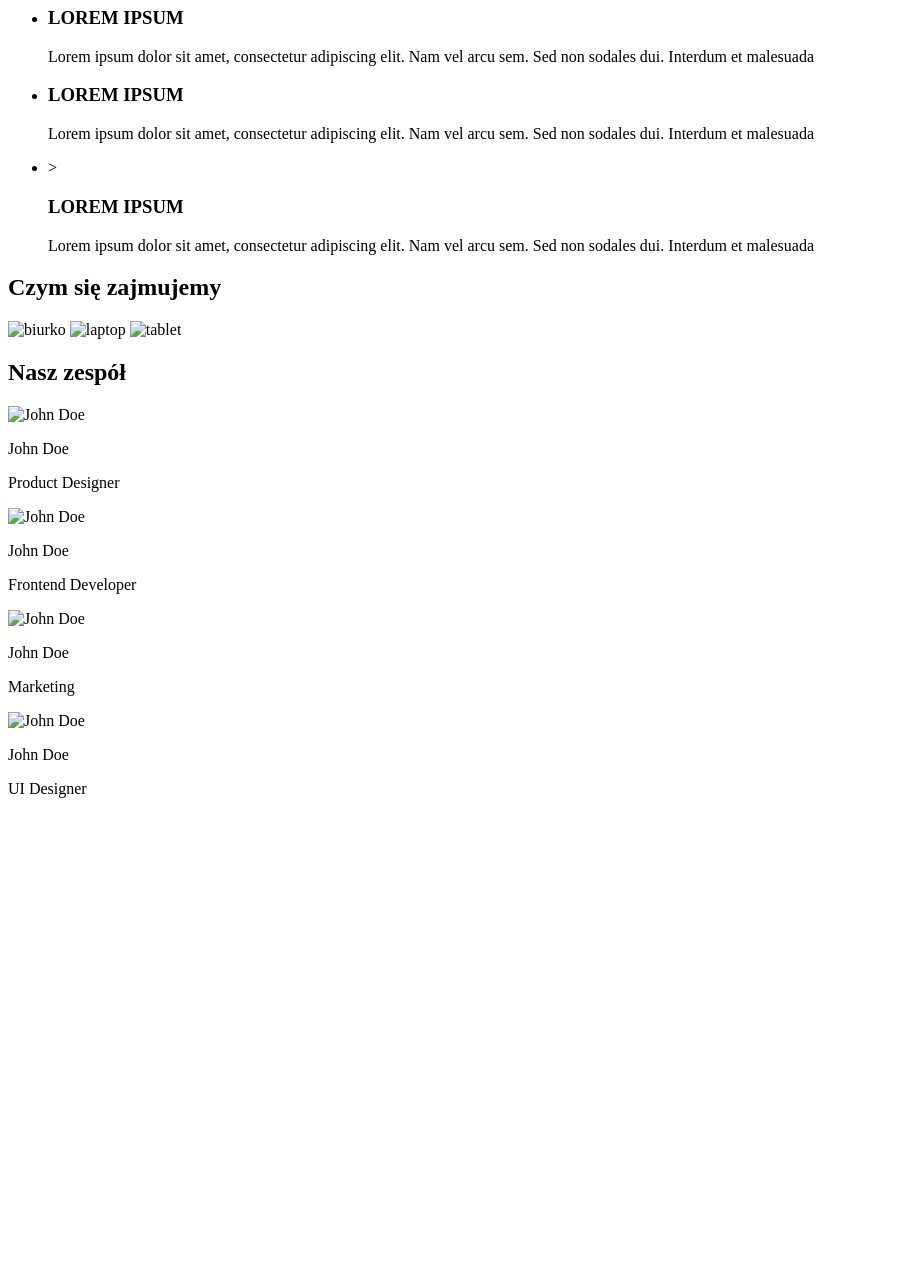
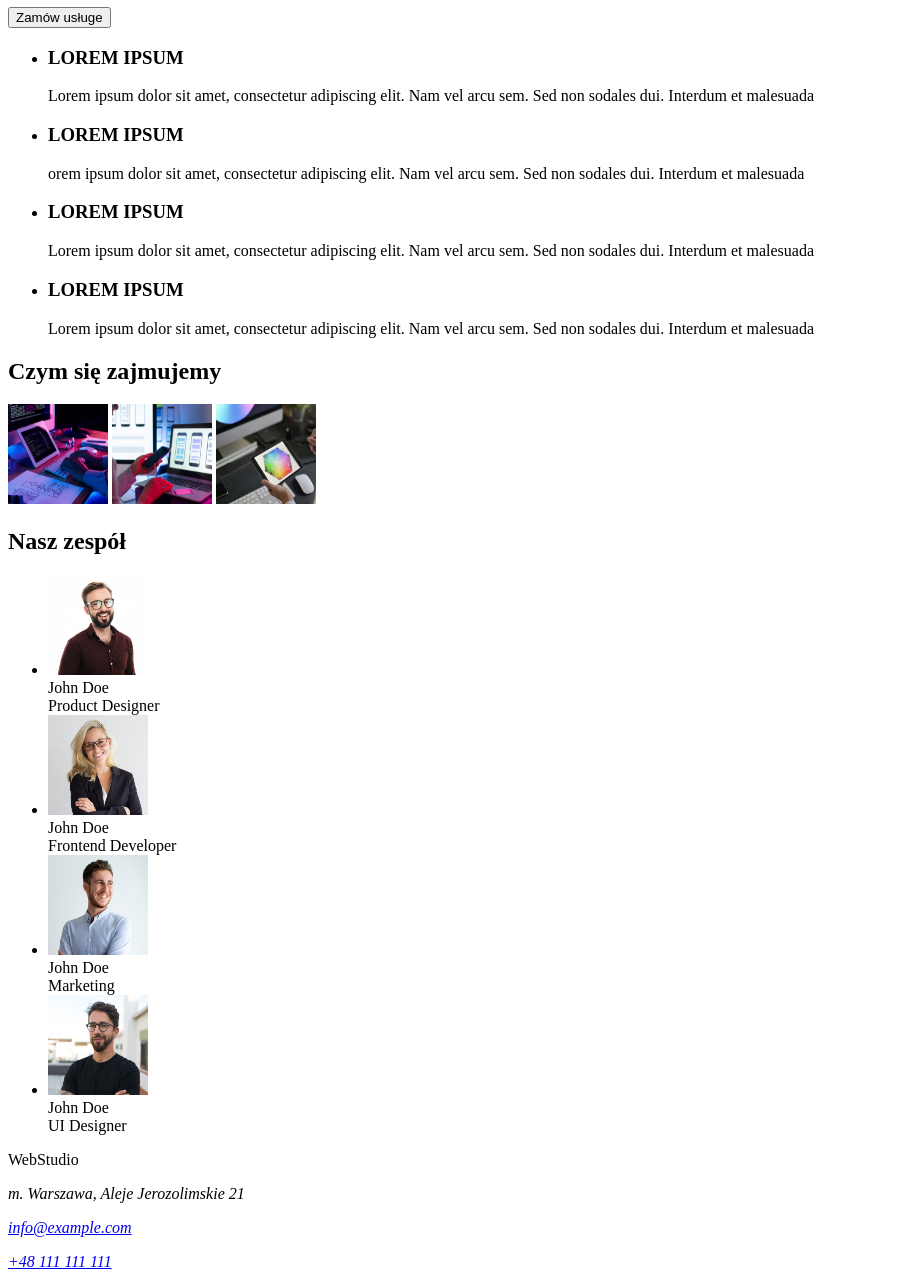
Before and after one commit to BasiaGrynbaum/goit-markup-hw-01, a plain HTML site: page index.html in a window 1280 px wide. Shown: the part 203-1490 px from the top of the page, without its empty margins (0-909 px from the left). Before the commit the page ends 1017 px from the top, so only its background shows below. Drawn offline with Linux system fonts and the light colour scheme.

Commit message:
first in

```diff
--- a/index.html
+++ b/index.html
@@ -1,63 +1,65 @@
 <!DOCTYPE html>
 <html lang="pl">
   <head>
-    <meta charset="utf-8" />
+    <meta charset="utf-8" >
     <title>Homework 1</title>
   </head>
+
   <body>
-    <nav>
-      <span>WebStudio</span>
-      <a href="https://agencja.com" target="_blank">Agencja</a>
-      <span>Portfolio</span>
-      <span>Kontakt</span>
+    <header>
+      <a href="https://google.pl" target="_blank"><span>WEB</span>Studio</a>
+      <nav><ul><li><a href="https://google.pl" target="_blank"><span>Agencja</span></a></li>
+      <li>Portfolio</li><li>Kontakt</li></ul></nav>
       <a href="mailto:info@devstudio.com">info@devstudio.com</a>
       <a href="tel:+48111111111">+48 111 111 111</a>
-    </nav>
-    <header>
-      <section><h1>EFEKTYWNE ROZWIĄZANIA DLA WASZEGO BIZNESU</h1>
-      <button type="button">Zamów usługe</button></section>
-    </header>
+      </header>
     <main>
-        <ul><li><h3>LOREM IPSUM</h3>
+      <h1>EFEKTYWNE ROZWIĄZANIA DLA WASZEGO BIZNESU</h1>
+      <button type="button">Zamów usługe</button>
+        <section><ul><li><h3>LOREM IPSUM</h3>
           Lorem ipsum dolor sit amet, consectetur adipiscing elit. Nam vel arcu
           sem. Sed non sodales dui. Interdum et malesuada</li>
         <li><h3>LOREM IPSUM</h3>
 
-          Lorem ipsum dolor sit amet, consectetur adipiscing elit. Nam vel arcu
+          orem ipsum dolor sit amet, consectetur adipiscing elit. Nam vel arcu
           sem. Sed non sodales dui. Interdum et malesuada</li>
 
-      <li
-        ><h3>LOREM IPSUM</h3>
-          <p>Lorem ipsum dolor sit amet, consectetur adipiscing elit. Nam vel arcu
-          sem. Sed non sodales dui. Interdum et malesuada</p></li>
+      <li><h3>LOREM IPSUM</h3>
+      Lorem ipsum dolor sit amet, consectetur adipiscing elit. Nam vel arcu
+          sem. Sed non sodales dui. Interdum et malesuada</li>
 
-      <li>
-        ><h3>LOREM IPSUM</h3>
+      <li><h3>LOREM IPSUM</h3>
 
-          <p>Lorem ipsum dolor sit amet, consectetur adipiscing elit. Nam vel arcu
-          sem. Sed non sodales dui. Interdum et malesuada</p></li>
-      </ul
-      >
-      <section><H2>Czym się zajmujemy</H2>
-      <img src="./images/purple image.jpg" alt="biurko">
-      <img src="./images/laptop.jpg" alt="laptop">
-      <img src="./images/tablet.jpg" alt="tablet">
-      <p><h2>Nasz zespół</h2></p>
-      <div>
-        <img src="./images/man1.jpg" alt="John Doe">
-        <p>John Doe</p>
-    <p>Product Designer</p></div>
-    <div><img src="./images/blonde.jpg" alt="John Doe">
-        <p>John Doe</p>
-        <p>Frontend Developer</p></div>
-    <div><img src="./images/man2.jpg" alt="John Doe">
-        <p>John Doe</p>
-        <p>Marketing</p></div>
-    <div><img src="./images/man3.jpg" alt="John Doe">
-        <p>John Doe</p>
-        <p>UI Designer</p></div>
+      Lorem ipsum dolor sit amet, consectetur adipiscing elit. Nam vel arcu
+          sem. Sed non sodales dui. Interdum et malesuada</li>
+      </ul>
+      <h2>Czym się zajmujemy</h2>
+      <img src="./image/purple-tablet.jpg" alt="the picture where person is working on tablet" width="100" height="100">
+      <img src="./image/laptop.jpg" alt="the picture where person is working on the laptop" width="100" height="100">
+      <img src="./image/tablet.jpg" alt="the picture with a tablet with some data" width="100" height="100"></section>
+      <section><h2>Nasz zespół</h2>
+      <ul>
+        <li><img src="./image/man1.jpg" alt="the picture with John Doe" width="100" height="100"><br>
+        John Doe<br>
+    Product Designer</li>
+    <li><img src="./image/blonde.jpg" alt="the picture with John Doe" width="100" height="100"><br>
+        John Doe<br>
+        Frontend Developer<br></li>
+    <li><img src="./image/man2.jpg" alt="Jthe picture with John Doe" width="100" height="100"><br>
+        John Doe<br>
+        Marketing</li>
+    <li><img src="./image/man3.jpg" alt="the picture with John Doe" width="100" height="100"><br>
+        John Doe<br>
+        UI Designer</li></ul>
     </section>
-     </main>
+    </main>
+  <footer>
+    <p><spam>Web</spam>Studio</p>
+    <address>
+      <p>m. Warszawa, Aleje Jerozolimskie 21</p>
+      <p><a href="mailto:info@example.com">info@example.com</a></p>
+      <p><a href="tel:+48111111111">+48 111 111 111</a></p>
+    </address>
+  </footer>
   </body>
-  <footer></footer>
 </html>
```
Also changed, not shown: image/laptop.jpg (added), image/laptop.png (deleted), image/purple image.png (deleted), image/purple-tablet.jpg (added), image/tablet.jpg (added), image/tablet.png (deleted), 3 other files.
